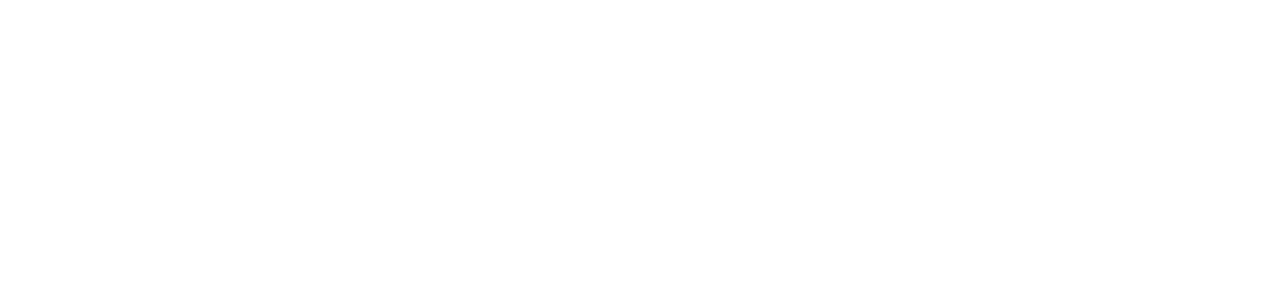
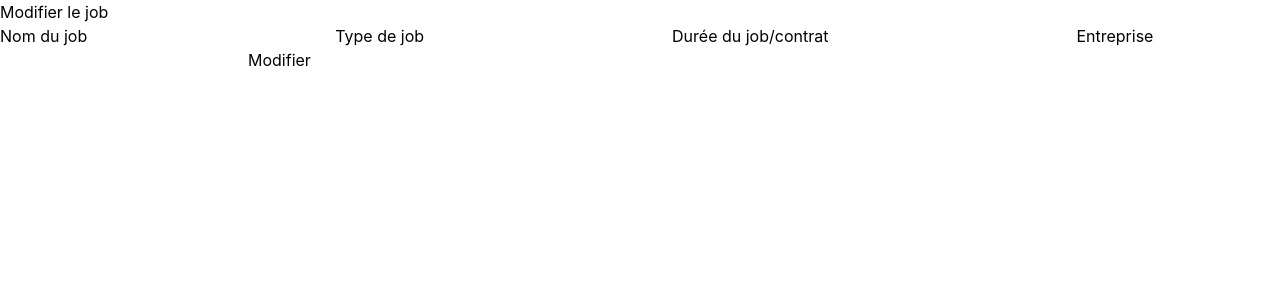
Before and after one commit to EliasLd/SourceJob, a React (Create React App) app: page /api/jobs/edit/1 in a window 1280 px wide. Shown: the top 300 px of the page. Built offline with nearby package versions, Linux system fonts and the light colour scheme; no server answers.

Commit message:
Added job editing, working fine

```diff
--- a/src/components/Edit.jsx
+++ b/src/components/Edit.jsx
@@ -3,20 +3,113 @@
 
 export default function Edit() {
 
-   const navigate = useNavigate();
-   const { id } = useParams();
+   const navigate = useNavigate(); //Permet de rediriger l'utilsateur à tout moment
+   const { id } = useParams(); //on récupère l'id de l'utilisateur pour l'enregistrement des modifications
 
-   const [data, setData] = useState({
+   const [datas, setDatas] = useState({ //Il s'agit de la structure d'un job, la même que celle utilisée dans les autres composants
         jobName: '',
         jobType: '',
         jobDuration: '',
         Company: ''
    });
 
+   //Tout d'abord, on récupère les données du job à modifier
+   useEffect(() => {
+    //Cette fonction fetch les données du job avec l'api
+    const getJobdatas = async () => {
+        try {
+            const token = localStorage.getItem('token'); //récupération du token de l'utilisateur courant
+            const res = await fetch(`http://localhost:3000/api/jobs/${id}`, {
+                headers: {
+                    'Authorization': `Bearer ${token}` //authentification de l'utilisateur
+                }
+            });
+            if(res.ok) { //la requête a aboutie
+                const data = await res.json(); //on stocke ces données dans 'data'
+                setDatas(data); //on set notre variable datas grâce au state
+            } else { //la requête a boutie mais les données sont corrompues
+                console.error('Erreur de récupération des données');
+            }
+        } catch (error) { // La requpete a échoué
+            console.error('Erreur requête');
+        }
+    };
+    getJobdatas();
+   }, [id]);
+
+   const handleSubmit = async (e) => {
+    e.preventDefault(); //on évite le rafraîchissement de la page au submit
+    try { //essaie de modification des données
+        const token = localStorage.getItem('token');
+        const res = await fetch(`http://localhost:3000/api/jobs/${id}`, {
+            method: 'PUT', //pour la modification
+            headers: {
+                'Content-type': 'application/json',
+                'Authorization': `Bearer ${token}`
+            },
+            body: JSON.stringify(datas)
+        });
+        if(res.ok){ //Tout s'est bien passé
+            console.log('Modifications appliquées');
+            navigate(`/api/jobs/${id}`); //On redirige l'utilisateur sur les détails du jobs (qui vient d'être modifié)
+        } else {
+            console.error('Erreur: la modification a échouée');
+        }
+    } catch (error) {
+        console.error('Erreur de requête');
+    }
+   };
+
+   //Cette fonction permet de récupérer ce que l'utilisateur saisit dans les champs du form
+   const handleChange = (e) => {
+        const {name, value} = e.target;
+        setDatas((previous) => ({
+            ...previous, [name]: value //copie les données d'un champs dans sa propriété correspondante
+        }));
+    };
 
    return (
     <div>
-
+        <h2>Modifier le job</h2>
+            <form onSubmit={handleSubmit}>
+                <label>
+                    Nom du job
+                    <input
+                        type="text"
+                        name="jobName"
+                        value={datas.jobName}
+                        onChange={handleChange}
+                    />
+                </label>
+                <label>
+                    Type de job
+                    <input
+                        type="text"
+                        name="jobType"
+                        value={datas.jobType}
+                        onChange={handleChange}
+                    />
+                </label>
+                <label>
+                    Durée du job/contrat
+                    <input
+                        type="text"
+                        name="jobDuration"
+                        value={datas.jobDuration}
+                        onChange={handleChange}
+                    />
+                </label>
+                <label>
+                    Entreprise
+                    <input
+                        type="text"
+                        name="Company"
+                        value={datas.Company}
+                        onChange={handleChange}
+                    />
+                </label>
+                <button type="submit">Modifier</button>
+            </form>
     </div>
   )
 }
```
